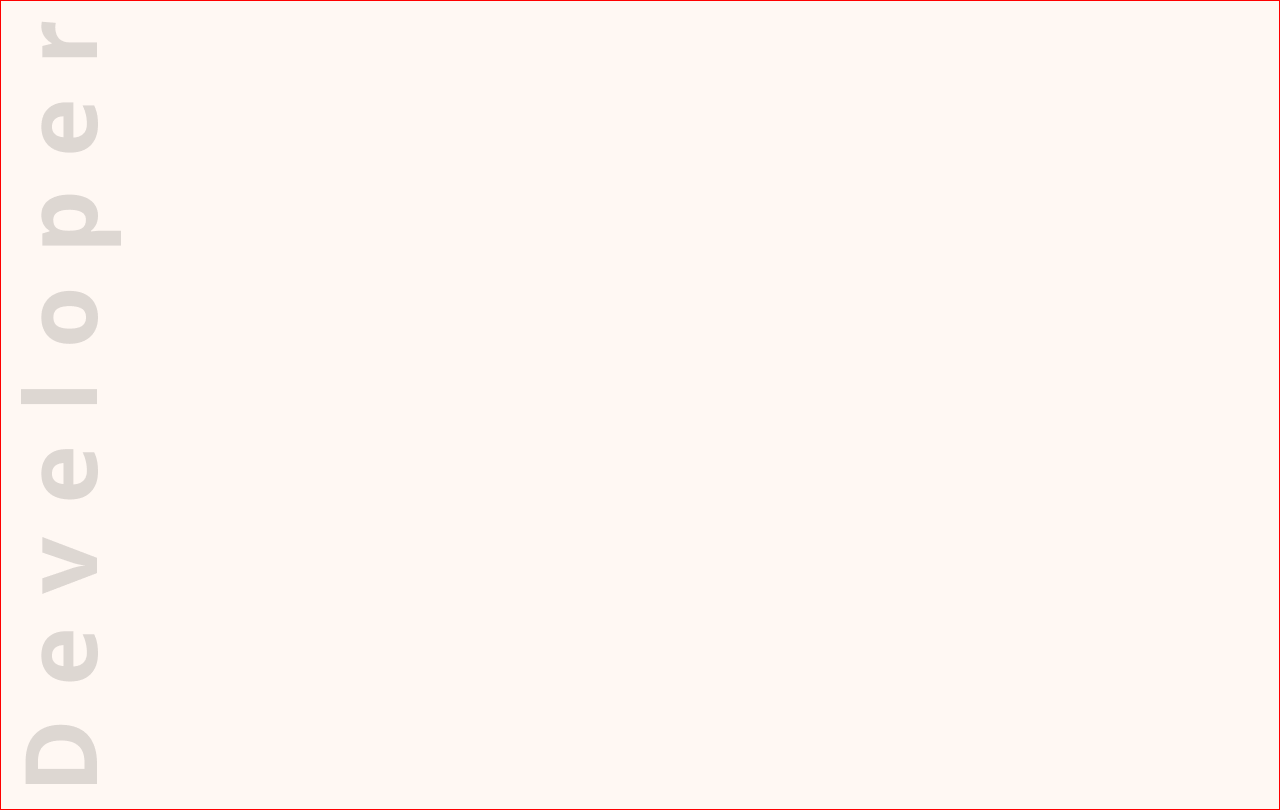
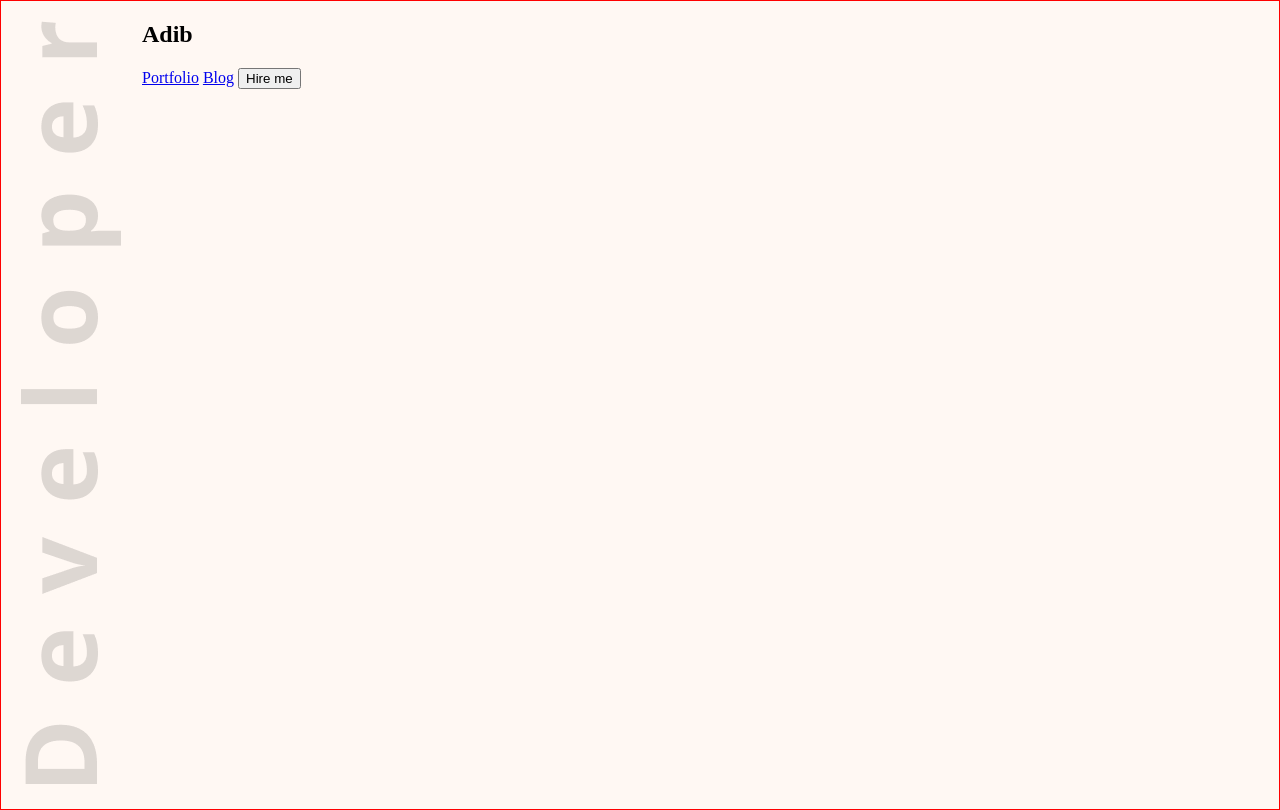
Before and after one commit to mdadib300/primary-portfolio, a plain HTML site: page index.html in a window 1280 px wide. Drawn offline with Linux system fonts and the light colour scheme.

Commit message:
Navbar structure added

```diff
--- a/index.html
+++ b/index.html
@@ -13,7 +13,14 @@
             <img src="images/developer.png" alt="developer">
         </div>
         <div id="header-part-2">
-
+            <nav>
+                <h2>Adib</h2>
+                <div>
+                    <a href="*">Portfolio</a>
+                    <a href="*">Blog</a>
+                    <button>Hire me</button>
+                </div>
+            </nav>
         </div>
     </header>
     <main>
--- a/styles/style.css
+++ b/styles/style.css
@@ -6,6 +6,7 @@ body {
 
 header {
     background-color: #FFF8F3;
+    display: flex;
 }
 
 #header-part-1 {
```
